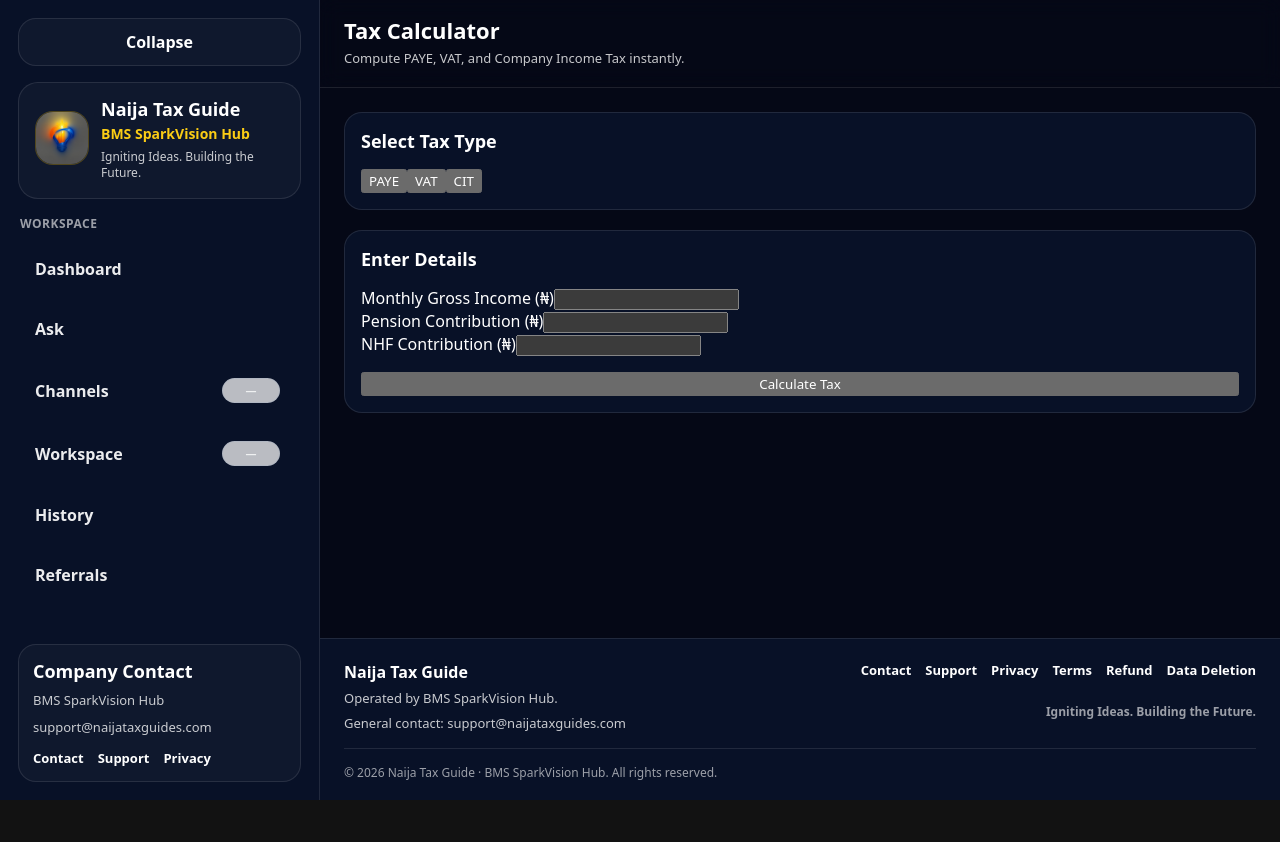
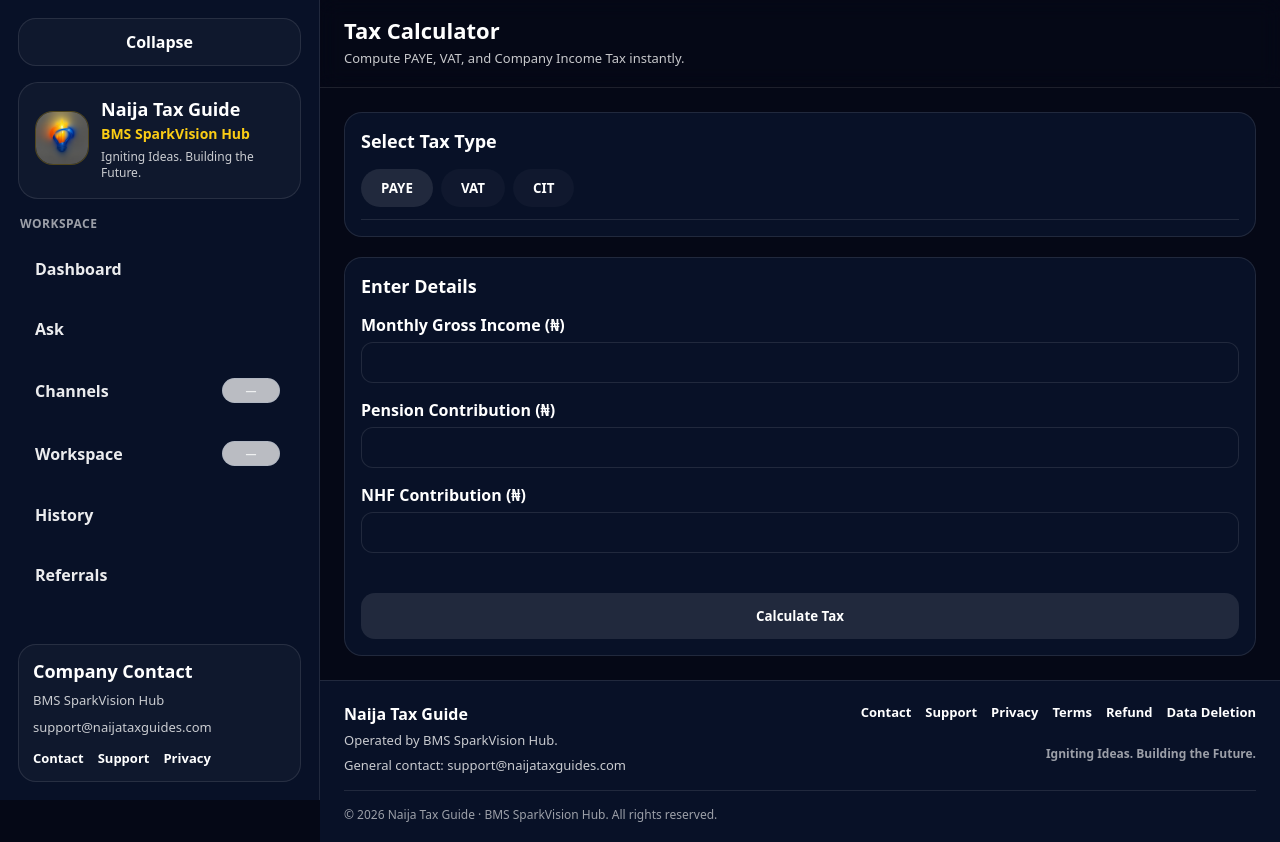
Before and after one commit to SirBM201/naija-tax-guide-frontend, a Next.js app: page /calculator in a window 1280 px wide. Before the commit the page ends 800 px from the top, so only its background shows below. Built offline with nearby package versions, Linux system fonts and the light colour scheme; no server answers; sample sign-in values are in the browser's storage.

Commit message:
Update page.tsx

```diff
--- a/app/calculator/page.tsx
+++ b/app/calculator/page.tsx
@@ -12,7 +12,15 @@
 
 export default function CalculatorPage() {
   const [activeTab, setActiveTab] = useState<TaxType>("paye");
-  const [inputs, setInputs] = useState<any>({});
+  const [inputs, setInputs] = useState<any>({
+    monthly_gross_income: 0,
+    pension_contribution: 0,
+    nhf: 0,
+    taxable_supplies: 0,
+    input_vat: 0,
+    gross_profit: 0,
+    allowable_expenses: 0,
+  });
   const [result, setResult] = useState<any>(null);
   const [loading, setLoading] = useState(false);
 
@@ -47,44 +55,73 @@
   };
 
   const renderPAYEForm = () => (
-    <div className="grid gap-4">
+    <div style={{ display: "grid", gap: 16 }}>
       <div>
-        <label>Monthly Gross Income (₦)</label>
-        <input type="number" className="w-full p-2 border rounded" onChange={(e) => handleInputChange("monthly_gross_income", e.target.value)} />
+        <label style={{ display: "block", marginBottom: 6, fontWeight: 800 }}>Monthly Gross Income (₦)</label>
+        <input
+          type="number"
+          className="w-full p-2 border rounded"
+          style={{ width: "100%", padding: 12, borderRadius: 12, border: "1px solid var(--border)", background: "var(--surface)" }}
+          onChange={(e) => handleInputChange("monthly_gross_income", e.target.value)}
+        />
       </div>
       <div>
-        <label>Pension Contribution (₦)</label>
-        <input type="number" className="w-full p-2 border rounded" onChange={(e) => handleInputChange("pension_contribution", e.target.value)} />
+        <label style={{ display: "block", marginBottom: 6, fontWeight: 800 }}>Pension Contribution (₦)</label>
+        <input
+          type="number"
+          style={{ width: "100%", padding: 12, borderRadius: 12, border: "1px solid var(--border)", background: "var(--surface)" }}
+          onChange={(e) => handleInputChange("pension_contribution", e.target.value)}
+        />
       </div>
       <div>
-        <label>NHF Contribution (₦)</label>
-        <input type="number" className="w-full p-2 border rounded" onChange={(e) => handleInputChange("nhf", e.target.value)} />
+        <label style={{ display: "block", marginBottom: 6, fontWeight: 800 }}>NHF Contribution (₦)</label>
+        <input
+          type="number"
+          style={{ width: "100%", padding: 12, borderRadius: 12, border: "1px solid var(--border)", background: "var(--surface)" }}
+          onChange={(e) => handleInputChange("nhf", e.target.value)}
+        />
       </div>
     </div>
   );
 
   const renderVATForm = () => (
-    <div className="grid gap-4">
+    <div style={{ display: "grid", gap: 16 }}>
       <div>
-        <label>Taxable Supplies (₦)</label>
-        <input type="number" className="w-full p-2 border rounded" onChange={(e) => handleInputChange("taxable_supplies", e.target.value)} />
+        <label style={{ display: "block", marginBottom: 6, fontWeight: 800 }}>Taxable Supplies (₦)</label>
+        <input
+          type="number"
+          style={{ width: "100%", padding: 12, borderRadius: 12, border: "1px solid var(--border)", background: "var(--surface)" }}
+          onChange={(e) => handleInputChange("taxable_supplies", e.target.value)}
+        />
       </div>
       <div>
-        <label>Input VAT (₦)</label>
-        <input type="number" className="w-full p-2 border rounded" onChange={(e) => handleInputChange("input_vat", e.target.value)} />
+        <label style={{ display: "block", marginBottom: 6, fontWeight: 800 }}>Input VAT (₦)</label>
+        <input
+          type="number"
+          style={{ width: "100%", padding: 12, borderRadius: 12, border: "1px solid var(--border)", background: "var(--surface)" }}
+          onChange={(e) => handleInputChange("input_vat", e.target.value)}
+        />
       </div>
     </div>
   );
 
   const renderCITForm = () => (
-    <div className="grid gap-4">
+    <div style={{ display: "grid", gap: 16 }}>
       <div>
-        <label>Gross Profit (₦)</label>
-        <input type="number" className="w-full p-2 border rounded" onChange={(e) => handleInputChange("gross_profit", e.target.value)} />
+        <label style={{ display: "block", marginBottom: 6, fontWeight: 800 }}>Gross Profit (₦)</label>
+        <input
+          type="number"
+          style={{ width: "100%", padding: 12, borderRadius: 12, border: "1px solid var(--border)", background: "var(--surface)" }}
+          onChange={(e) => handleInputChange("gross_profit", e.target.value)}
+        />
       </div>
       <div>
-        <label>Allowable Expenses (₦)</label>
-        <input type="number" className="w-full p-2 border rounded" onChange={(e) => handleInputChange("allowable_expenses", e.target.value)} />
+        <label style={{ display: "block", marginBottom: 6, fontWeight: 800 }}>Allowable Expenses (₦)</label>
+        <input
+          type="number"
+          style={{ width: "100%", padding: 12, borderRadius: 12, border: "1px solid var(--border)", background: "var(--surface)" }}
+          onChange={(e) => handleInputChange("allowable_expenses", e.target.value)}
+        />
       </div>
     </div>
   );
@@ -93,12 +130,20 @@
     <AppShell title="Tax Calculator" subtitle="Compute PAYE, VAT, and Company Income Tax instantly.">
       <SectionStack>
         <WorkspaceSectionCard title="Select Tax Type">
-          <div className="flex gap-4 border-b pb-2">
+          <div style={{ display: "flex", gap: 8, borderBottom: "1px solid var(--border)", paddingBottom: 12 }}>
             {["paye", "vat", "cit"].map((type) => (
               <button
                 key={type}
                 onClick={() => setActiveTab(type as TaxType)}
-                className={`px-4 py-2 rounded-t-lg ${activeTab === type ? "bg-blue-600 text-white" : "bg-gray-200"}`}
+                style={{
+                  padding: "10px 20px",
+                  borderRadius: 999,
+                  border: "none",
+                  background: activeTab === type ? "var(--accent)" : "var(--surface-soft)",
+                  color: activeTab === type ? "white" : "var(--text)",
+                  fontWeight: 800,
+                  cursor: "pointer",
+                }}
               >
                 {type.toUpperCase()}
               </button>
@@ -110,7 +155,22 @@
           {activeTab === "paye" && renderPAYEForm()}
           {activeTab === "vat" && renderVATForm()}
           {activeTab === "cit" && renderCITForm()}
-          <button onClick={calculate} disabled={loading} className="mt-6 w-full bg-green-600 text-white py-2 rounded">
+          <button
+            onClick={calculate}
+            disabled={loading}
+            style={{
+              marginTop: 24,
+              width: "100%",
+              padding: "14px",
+              borderRadius: 14,
+              border: "none",
+              background: "var(--accent)",
+              color: "white",
+              fontWeight: 900,
+              cursor: loading ? "not-allowed" : "pointer",
+              opacity: loading ? 0.7 : 1,
+            }}
+          >
             {loading ? "Calculating..." : "Calculate Tax"}
           </button>
         </WorkspaceSectionCard>
@@ -119,11 +179,25 @@
           <WorkspaceSectionCard title="Result">
             {result.ok ? (
               <>
-                <div className="p-4 bg-gray-100 rounded">{result.answer}</div>
-                <button onClick={exportPDF} className="mt-4 bg-blue-600 text-white py-2 px-4 rounded">Export as PDF</button>
+                <div style={{ padding: 16, background: "var(--surface-soft)", borderRadius: 16, marginBottom: 16 }}>
+                  {result.answer}
+                </div>
+                <button
+                  onClick={exportPDF}
+                  style={{
+                    padding: "10px 16px",
+                    borderRadius: 14,
+                    border: "1px solid var(--border)",
+                    background: "var(--surface)",
+                    cursor: "pointer",
+                    fontWeight: 800,
+                  }}
+                >
+                  Export as PDF
+                </button>
               </>
             ) : (
-              <div className="text-red-600">{result.error}</div>
+              <div style={{ color: "var(--danger)" }}>{result.error}</div>
             )}
           </WorkspaceSectionCard>
         )}
```
